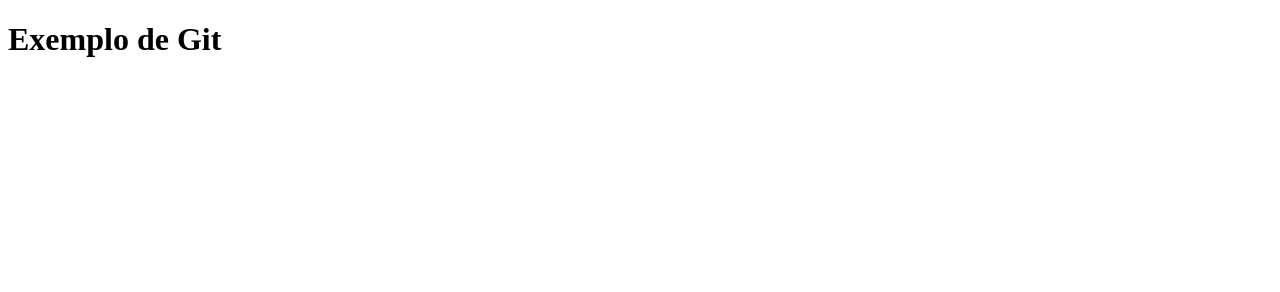
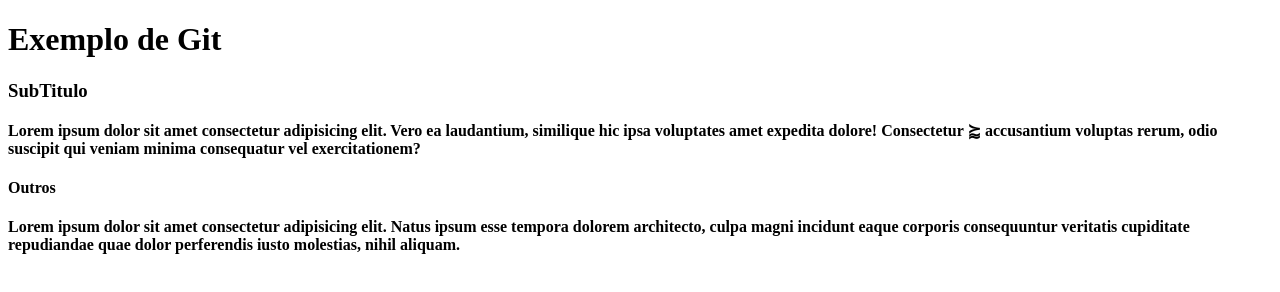
Before and after one commit to RenatoLemospb/AULA-GIT, a plain HTML site: page index.html in a window 1280 px wide. Drawn offline with Linux system fonts and the light colour scheme.

Commit message:
segund comit

```diff
--- a/index.html
+++ b/index.html
@@ -8,6 +8,23 @@
   </head>
   <body>
     <h1>Exemplo de Git</h1>
-
+    <h3>SubTitulo</h3>
+    <div>
+      <strong>
+        Lorem ipsum dolor sit amet consectetur adipisicing elit. Vero ea
+        laudantium, similique hic ipsa voluptates amet expedita dolore!
+        Consectetur &scap; accusantium voluptas rerum, odio suscipit qui veniam
+        minima consequatur vel exercitationem?
+      </strong>
+      <h4>Outros</h4>
+      <strong>
+        <div>
+          Lorem ipsum dolor sit amet consectetur adipisicing elit. Natus ipsum
+          esse tempora dolorem architecto, culpa magni incidunt eaque corporis
+          consequuntur veritatis cupiditate repudiandae quae dolor perferendis
+          iusto molestias, nihil aliquam.
+        </div>
+      </strong>
+    </div>
   </body>
 </html>
```
